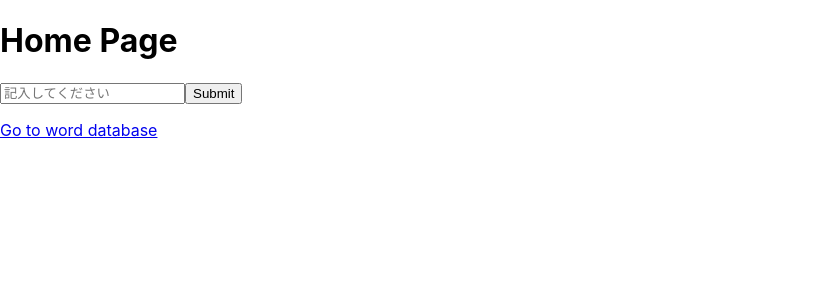
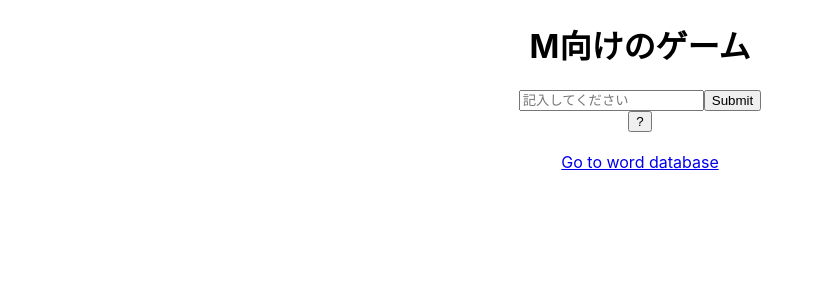
Before and after one commit to hametar0u/japanese-semantle-2, a React (Create React App) app in the folder japanese_semantle/frontend/react_app/: page / in a window 1280 px wide. Shown: the top 300 px of the page, without its empty margins (0-824 px from the left). Built offline with nearby package versions, Linux system fonts and the light colour scheme.

Commit message:
add win modal and explanation modal; implement win condition

```diff
--- a/japanese_semantle/frontend/react_app/package.json
+++ b/japanese_semantle/frontend/react_app/package.json
@@ -2,7 +2,7 @@
   "name": "react_app",
   "version": "0.1.0",
   "private": true,
-  "proxy": "http://localhost:8000",
+
   "dependencies": {
     "@testing-library/jest-dom": "^5.16.4",
     "@testing-library/react": "^12.1.4",
--- /dev/null
+++ b/japanese_semantle/frontend/react_app/src/components/ExplanationModal.jsx
@@ -0,0 +1,40 @@
+const style = {
+  width: "100vw",
+  height: "100vh",
+  position: "fixed",
+  display: "flex",
+  flexDirection: "column",
+  justifyContent: "flex-start",
+  alignItems: "center",
+  backgroundColor: "grey"
+};
+
+const style2 = {
+  width: "50%",
+  height: "50%",
+  position: "fixed",
+  display: "flex",
+  flexDirection: "column",
+  justifyContent: "flex-start",
+  padding: "20px",
+  alignItems: "center",
+  backgroundColor: "white"
+};
+
+const ExplanationModal = ({setClose}) => {
+  return (
+    <div class="overlay-modal" style={style}>
+      <div class="container" style={style2}>
+        <h2>説明</h2>
+        <p>
+          俺様のゲームへようこそ！このゲームの目的は簡単に秘密な言葉を当てることです！当てる時、二つの情報が用意してあります。一つ目はスコアです。これは今送信した言葉と秘密の言葉の近さの測定になる。
+          後、千目＿の言葉はランキングもついている。一番近い言葉は２位って与えられます（１位は秘密の言葉ので）。
+          何回も当てることができるけど、友達に見下ろされるかもしれないので、最小なトライで当てるように目指しましょう！ちなみにネーティブにもクソむずいらしいので、できなくてもご心配なく！
+        </p>
+        <button onClick={setClose}>x</button>
+      </div>
+    </div>
+  );
+}
+
+export default ExplanationModal;
--- a/japanese_semantle/frontend/react_app/src/components/GuessedWordsList.jsx
+++ b/japanese_semantle/frontend/react_app/src/components/GuessedWordsList.jsx
@@ -6,13 +6,21 @@ export default function GuessedWordsList() {
   const { words } = useContext(GuessedWordsContext);
   return (
     <div>
-      <ul>
+      <table>
+        <th>言葉</th>
+        <th>スコア</th>
+        <th>ランキング</th>
         {
           words.map((word) =>
-            <li key={word.word}>{word.word} - {Math.round(word.score * 100) / 100} - {word.rank}</li>
+            <tr>
+              <td>{word.word}</td>
+              <td>{Math.round(word.score * 100) / 100}</td>
+              <td>{word.rank}</td>
+            </tr>
+
           )
         }
-      </ul>
+      </table>
     </div>
   );
 }
--- /dev/null
+++ b/japanese_semantle/frontend/react_app/src/components/WinModal.jsx
@@ -0,0 +1,21 @@
+const style = {
+  width: "100vw",
+  height: "100vh",
+  position: "fixed",
+  display: "flex",
+  flexDirection: "column",
+  justifyContent: "center",
+  alignItems: "center",
+  backgroundColor: "rgb(145,71,142)"
+};
+
+const WinModal = ({restartGame}) => {
+  return (
+    <div style={style}>
+      <h2>当たり！おめでとう！</h2>
+      <button onClick={restartGame}>もう一回やろう？</button>
+    </div>
+  );
+}
+
+export default WinModal;
--- a/japanese_semantle/frontend/react_app/src/pages/HomePage.jsx
+++ b/japanese_semantle/frontend/react_app/src/pages/HomePage.jsx
@@ -1,7 +1,10 @@
 import * as React from "react";
 import { useState, createContext } from "react";
 import { Inputs } from "../components/Inputs";
-import GuessedWordsList from "../components/GuessedWordsList"
+import GuessedWordsList from "../components/GuessedWordsList";
+import WinModal from "../components/WinModal";
+import ExplanationModal from "../components/ExplanationModal";
+
 import { Link } from "react-router-dom";
 // import { guessedWordsDataProvider, useGuessedWordsData } from "../hooks/guessedWordsContext"
 
@@ -13,17 +16,35 @@ export const GuessedWordsContext = createContext({
 export default function HomePage() {
   const [words, setWords] = useState([]);
   const [found, setFound] = useState(false);
+  const [explanationModalOpen, setExplanationModalOpen] = useState(false);
+
+  const restartGame = () => {
+    setWords([]);
+    setFound(false);
+  };
 
   return (
-    <>
-    <GuessedWordsContext.Provider value={{words, setWords}}>
-      <h1>Home Page</h1>
-      <Inputs setFound={setFound} />
-      {found && <p>当たり！おめでとう！</p>}
-      <GuessedWordsList />
-    </GuessedWordsContext.Provider>
+    <div class="Homepage" style={containerStyle}>
+      <GuessedWordsContext.Provider value={{words, setWords}}>
+        {found && <WinModal restartGame={restartGame}/>}
+        {explanationModalOpen && <ExplanationModal setClose={() => setExplanationModalOpen(false)} />}
+        <h1>M向けのゲーム</h1>
+        <Inputs setFound={setFound} />
+        <button onClick={() => setExplanationModalOpen(true)}>?</button>
+        {words.length !== 0 && <GuessedWordsList />}
+      </GuessedWordsContext.Provider>
 
-    <Link to={`load_words/882`}>Go to word database</Link>
-    </>
+      <br />
+      <Link to={`load_words/882`}>Go to word database</Link>
+    </div>
   );
-}
+};
+
+//temporary
+const containerStyle = {
+  width: "100vw",
+  height: "100vh",
+  display: "flex",
+  flexDirection: "column",
+  alignItems: "center",
+};
--- a/japanese_semantle/frontend/react_app/src/pages/WordDatabase.jsx
+++ b/japanese_semantle/frontend/react_app/src/pages/WordDatabase.jsx
@@ -48,7 +48,7 @@ export default function WordDatabase() {
 
   useEffect(() => {
     getData(882);
-  }, []);
+  }, [data]);
 
   return (
     <>
--- /dev/null
+++ b/japanese_semantle/frontend/react_app/src/stylesheets/styles.css
@@ -0,0 +1,9 @@
+.Homepage {
+  width: "100vw";
+  height: "100vh";
+  position: "fixed";
+  display: "flex";
+  flex-direction: "column";
+  justify-content: "center";
+  align-items: "center";
+}
```
